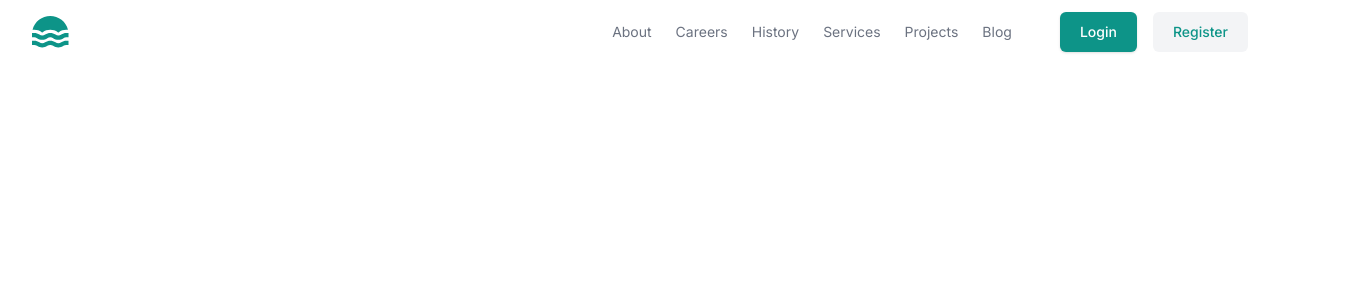
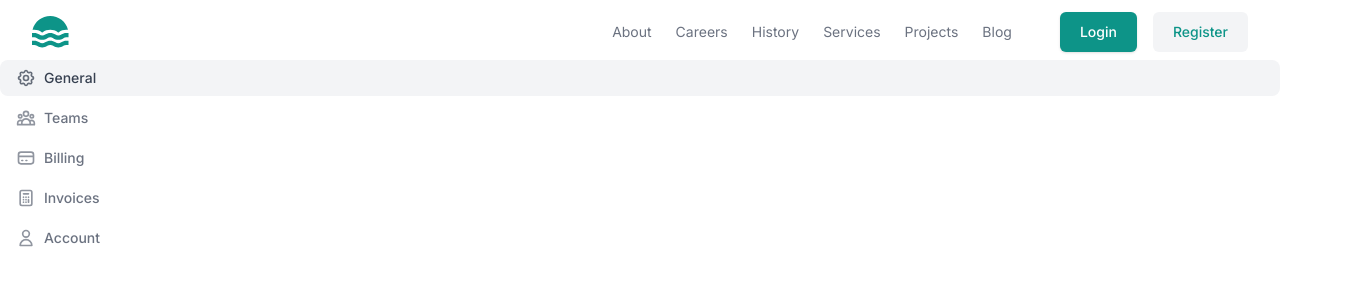
Before and after one commit to The-Brain-Train/LearningPath, a Next.js app in the folder front-end/: page / in a window 1280 px wide. Shown: the top 300 px of the page, 1360 px wide, since content can reach past the window. Built offline with nearby package versions, Linux system fonts and the light colour scheme.

Commit message:
feat: fixed class name

```diff
--- a/front-end/app/components/BurgerMenu.tsx
+++ b/front-end/app/components/BurgerMenu.tsx
@@ -8,7 +8,7 @@ type BurgerMenuPorps = {
 function BurgerMenu({show} : BurgerMenuPorps) {
 
   return (
-    <ul className={`space-y-1 ${show && "burgermenu"}`}>
+    <ul className={`space-y-1 burgermenu ${show && "burgermenu_show"}`}>
       <li>
         <a
           href=""
```
